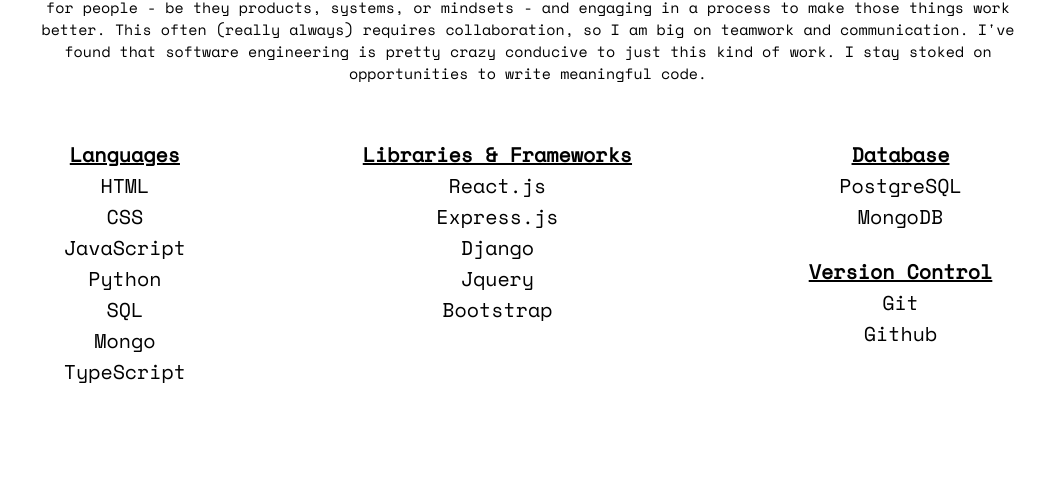
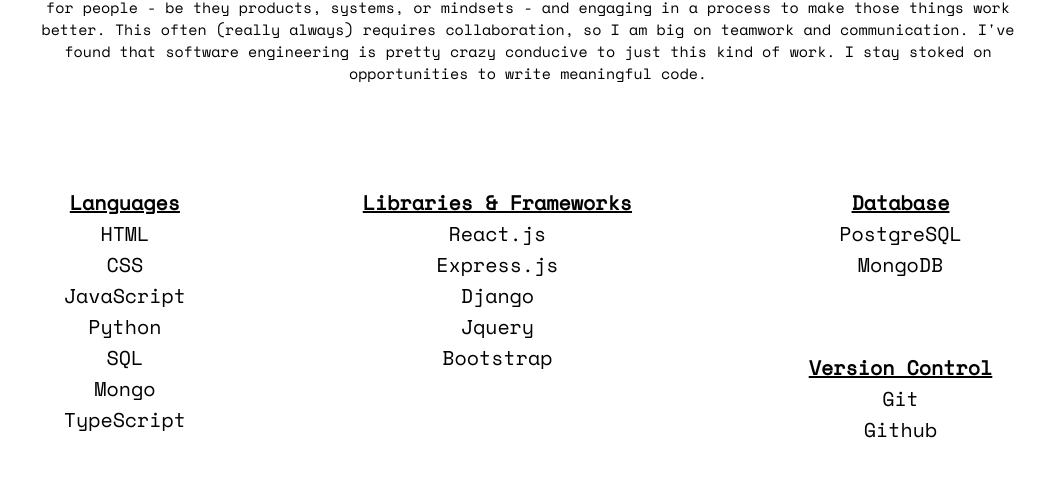
Before and after one commit to aparks4/Portfolio-Site, a React (Create React App) app: page / in a window 1280 px wide. Shown: the part 956-1451 px from the top of the page, without its empty margins (112-1167 px from the left). Built offline with nearby package versions, Linux system fonts and the light colour scheme.

Commit message:
refactored nav

```diff
--- a/src/App.css
+++ b/src/App.css
@@ -111,7 +111,7 @@
   flex-direction: column;
   align-items: center;
   justify-content: flex-start;
-  margin-top: 3vh;
+  margin-top: 9vh;
 }
 .skills-section p {
   margin: 1px;
```
